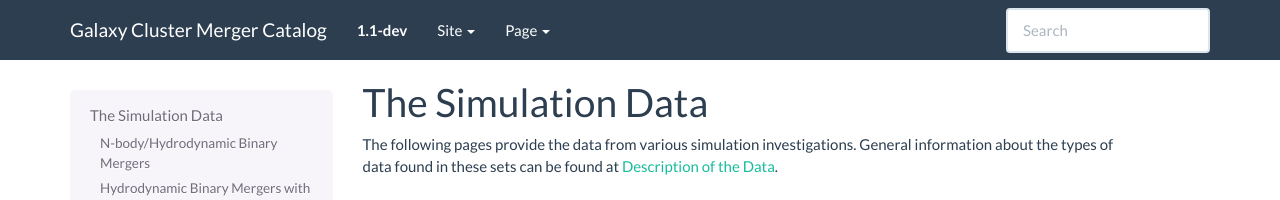
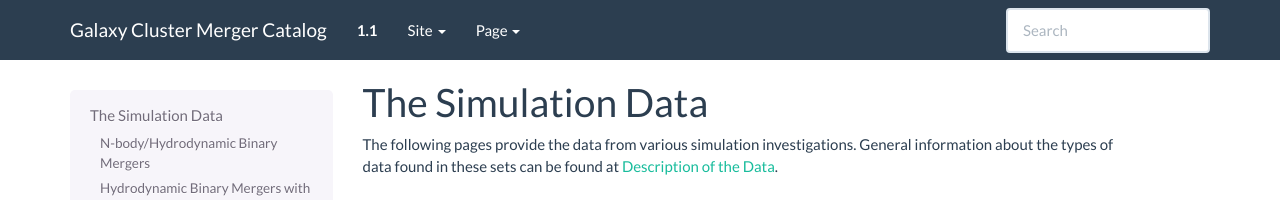
Before and after one commit to jzuhone/cluster_merger_catalog, a Sphinx documentation site: the page built from source/simulations.rst, in a window 1280 px wide. Shown: the top 200 px of the page. Built offline with Sphinx 7.4.7, drawn with Linux system fonts in a browser that asks for light colours; pages that are not in the unit, such as notebooks, are missing from menus.

Commit message:
Bump version number

```diff
--- a/source/conf.py
+++ b/source/conf.py
@@ -69,9 +69,9 @@ author = 'John ZuHone'
 # built documents.
 #
 # The short X.Y version.
-version = '1.1-dev'
+version = '1.1'
 # The full version, including alpha/beta/rc tags.
-release = '1.1-dev'
+release = '1.1'
 
 # The language for content autogenerated by Sphinx. Refer to documentation
 # for a list of supported languages.
```
